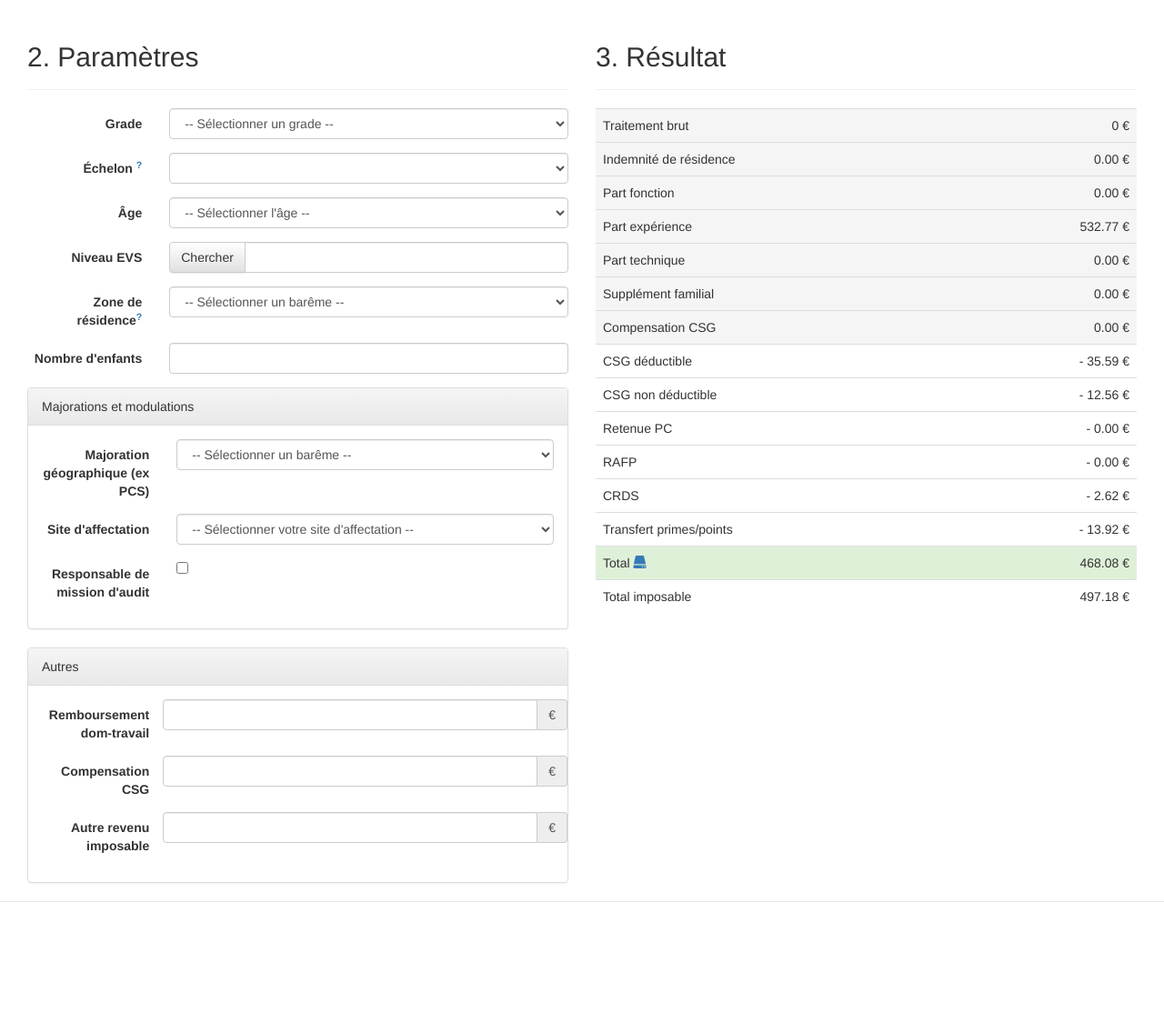
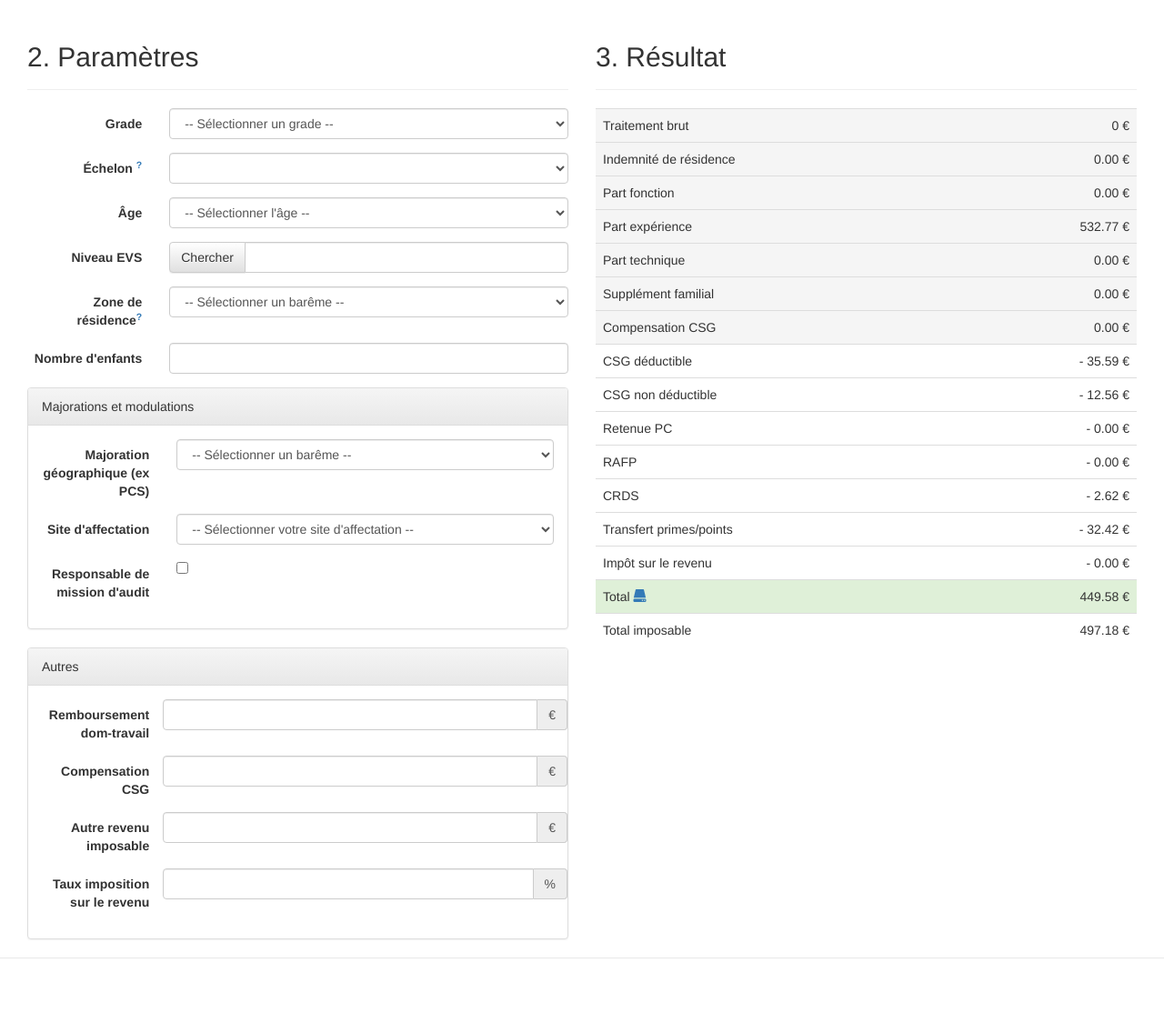
Before and after one commit to DGAC/simupaye, a Jekyll site: the page built from index.html, in a window 1280 px wide. Shown: the part 320-1434 px from the top of the page at 91% size. Built offline with Jekyll 4.4.1, drawn with Linux system fonts in a browser that asks for light colours; before the commit the page ends 1372 px from its top, so only the background shows below that; some of the changed lines change nothing that is shown.

Commit message:
Ajout prélèvement à la source

```diff
--- a/_includes/js/simulator.js
+++ b/_includes/js/simulator.js
@@ -309,7 +309,15 @@
     var totalImposable = total_pos
         - rafp - csg_deduc - cs - rpc - rpcnbi;
 
-    var total = total_pos - retenues + rembt;
+    var retenueIR = 0;
+    if(currentMoment >= irDate) {
+        var irTaux = parseFloat($("#tauxIR").val());
+        if(!isNaN(irTaux)) {
+            retenueIR = totalImposable * irTaux / 100;
+        }
+    }
+
+    var total = total_pos - retenues + rembt - retenueIR;
 
     if(currentMoment >= csgDate) {
         total += compCSG;
@@ -340,6 +348,8 @@
     $("#rpc").text("- " + rpc.toFixed(2));
     $("#sft").text(sft.toFixed(2));
     $("#transfert").text("- " + transfert.toFixed(2));
+
+    $("#ir").text("- " + retenueIR.toFixed(2));
 
     if(proto) {
         $("#part_fonction").text(partFonction.toFixed(2));
@@ -374,12 +384,13 @@
 
 //variables par défaut
 var corps = 'ieeac';
-var defaultDate = '01/01/2018';
+var defaultDate = '01/01/2019';
 var protoDate = moment('2017-07-01');
 var transfertDate = moment('2017-01-01');
 var csgDate = moment('2018-01-01');
 var currentMoment;
-var currentDate = '01/01/2018';
+var currentDate = '01/01/2019';
+var irDate = moment('2019-01-01');
 var proto = true;
 var _pcs = pcs["2017"];
 var _activity_rate = activity_rate["2016"];
@@ -583,6 +594,13 @@
             $('#ccsg').parent().show();
             $("#cs").parent().hide();
         }
+        if(currentMoment < irDate) {
+            $("#tauxIRGroup").hide();
+            $("#ir").parent().hide();
+        } else {
+            $("#tauxIRGroup").show();
+            $("#ir").parent().show();
+        }
         initVar();
         //changement de valeur pour la PCS
         $('#pcs option[value="pcs"]').text(_pcs);
@@ -739,6 +757,10 @@
         compute_income();
     });
 
+    $("#tauxIR").on('change', function(e){
+        compute_income();
+    });
+
     $('#store').on('click', function(e) {
         e.preventDefault();
         previous = parseFloat($('#total').text());
--- a/index.html
+++ b/index.html
@@ -165,6 +165,13 @@
                                 <div class="input-group-addon">€</div>
                             </div>
                         </div>
+                        <div class="form-group" id="tauxIRGroup">
+                            <label for="tauxIR" class="col-sm-3 control-label">Taux imposition sur le revenu</label>
+                            <div class="col-sm-9 input-group">
+                                <input type="number" min="0" max="100" class="form-control" id="tauxIR">
+                                <div class="input-group-addon">%</div>
+                            </div>
+                        </div>
                     </div>
                 </div>
             </form>
@@ -263,6 +270,10 @@
                         <td>Transfert primes/points</td>
                         <td id="transfert"></td>
                     </tr>
+                    <tr>
+                        <td>Impôt sur le revenu</td>
+                        <td id="ir"></td>
+                    </tr>
                     <tr class="success">
                         <td>Total <a href="#" id="store"><span class="glyphicon glyphicon-hdd" aria-hidden="true"></span></a></td>
                         <td id="total"></td>
@@ -272,7 +283,7 @@
                         <td id="imposable"></td>
                     </tr>
                     <tr>
-                        <td>Différence</td>
+                        <td>Différence calcul précédent</td>
                         <td id="diff"></td>
                     </tr>
                 </table>
```
Also changed, not shown: changelog.md.
